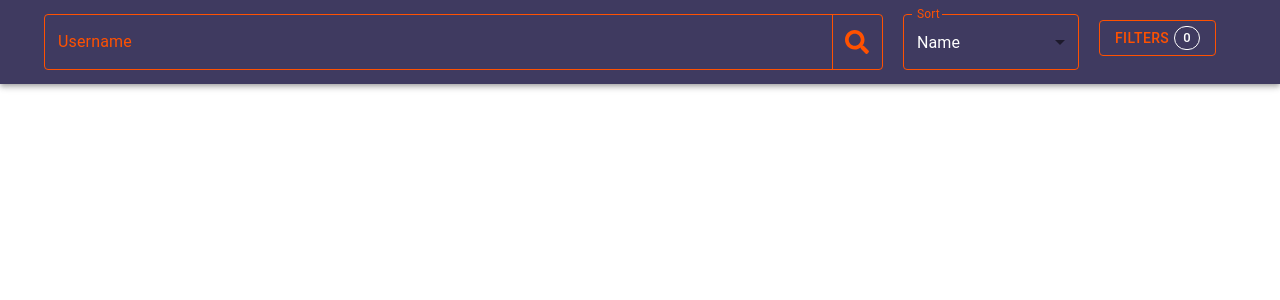
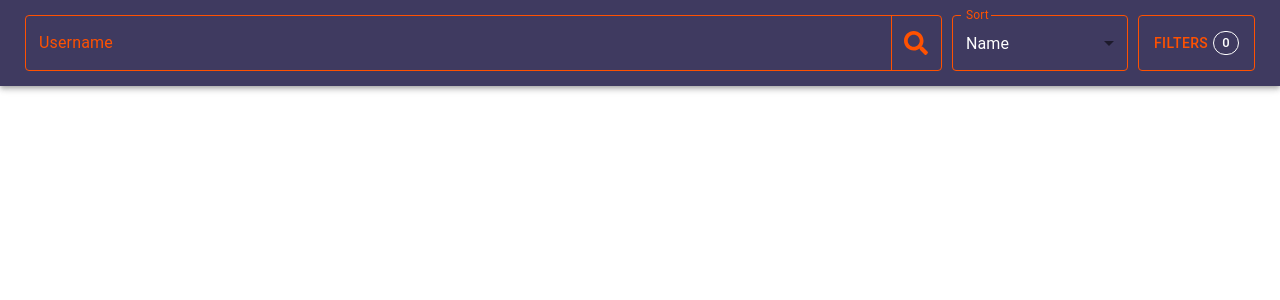
Before and after one commit to duncgibbs/board-game-collection-visualizer, a React (Create React App) app: page / in a window 1280 px wide. Shown: the top 300 px of the page. Built offline with nearby package versions, Linux system fonts and the light colour scheme.

Commit message:
style additions and cleanup

```diff
--- a/src/components/SearchBar.css
+++ b/src/components/SearchBar.css
@@ -4,10 +4,18 @@
 	display: flex;
 }
 
+.MuiToolbar-root {
+	flex-wrap: wrap;
+	justify-content: space-evenly;
+}
+
+.search-bar .toolbar-button-container {
+	margin: 5px;
+}
+
 .search-bar .search-bar-input {
 	color: #FF5100;
 	border-color: #FF5100;
-    margin-right: 20px;
 }
 
 .search-bar .search-bar-button {
@@ -18,12 +26,12 @@
 	padding-bottom: 15px;
 }
 
-.username-search {
+.search-bar-input.username-search {
     flex-grow: 2;
 }
 
 .filter-drawer-btn-wrapper {
-	padding-bottom: 8px;
+	height: 56px;
 }
 
 .filter-drawer-btn-wrapper .MuiChip-root {
--- a/src/components/SearchBar.tsx
+++ b/src/components/SearchBar.tsx
@@ -35,7 +35,7 @@ export default function SearchBar(props: SearchBarProps) {
 
 	return (
 		<AppBar className='search-bar' position='sticky'>
-			<Toolbar>
+			<Toolbar disableGutters={true}>
                 <SearchField setUsername={setUsername} />
                 <SortSelect currentSort={props.collectionSort} selectSort={props.setCollectionSort} />
                 <FilterDrawer
--- a/src/components/searchbar/FilterDrawer.css
+++ b/src/components/searchbar/FilterDrawer.css
@@ -55,6 +55,7 @@
 	color: #FF5100;
 	display: flex;
     justify-content: space-between;
+    padding: 10px 20px;
 }
 
 .filter-drawer-wrapper .close-btn {
@@ -63,4 +64,6 @@
 
 .filter-drawer-wrapper .check-list-container .MuiButton-root {
 	color: #FFF;
+	border-color: #FFF;
+    margin: 15px 10px;
 }
--- a/src/components/searchbar/FilterDrawer.tsx
+++ b/src/components/searchbar/FilterDrawer.tsx
@@ -26,7 +26,7 @@ export default function FilterDrawer(props: FilterDrawerProps) {
     }, [filters, updateCollectionFilters]);
 
 	return (
-		<div className='filter-drawer-btn-wrapper'>
+		<div className='filter-drawer-btn-wrapper toolbar-button-container'>
         	<Button onClick={() => setDrawerOpen(true)} className='search-bar-input' variant='outlined'>
         		Filters
         		<Chip variant='outlined' size='small' label={filterNumber} />
--- a/src/components/searchbar/SearchField.tsx
+++ b/src/components/searchbar/SearchField.tsx
@@ -54,7 +54,7 @@ export default function SearchField(props: SearchFieldProps) {
     };
 
 	return (
-        <FormControl className='search-bar-input username-search' variant='outlined'>
+        <FormControl className='search-bar-input username-search toolbar-button-container' variant='outlined'>
             <InputLabel ref={inputLabel} htmlFor='username-search'>Username</InputLabel>
 			<OutlinedInput
                 id='username-search'
--- a/src/components/searchbar/SortSelect.tsx
+++ b/src/components/searchbar/SortSelect.tsx
@@ -25,7 +25,7 @@ export default function SortSelect(props: SortSelectProps) {
 	}, []);
 
 	return (
-        <FormControl variant='outlined' className='search-bar-input collection-sort'>
+        <FormControl variant='outlined' className='search-bar-input collection-sort toolbar-button-container'>
             <InputLabel ref={inputLabel} htmlFor='outlined-sort-native-simple'>Sort</InputLabel>
             <Select
                 native
--- a/src/components/searchbar/filters/CheckListFilter.tsx
+++ b/src/components/searchbar/filters/CheckListFilter.tsx
@@ -60,7 +60,7 @@ export default function CheckListFilter(props: CheckListFilterProps) {
                 <Collapse in={seeAll} unmountOnExit>
 					{sortedOptions.slice(10).map(renderOptionCheckbox)}
                 </Collapse>
-                <Button onClick={() => setSeeAll(!seeAll)}>
+                <Button variant='outlined' onClick={() => setSeeAll(!seeAll)}>
 					{seeAll ? 'Hide' : 'See All'}
                 </Button>
             </div>
```
